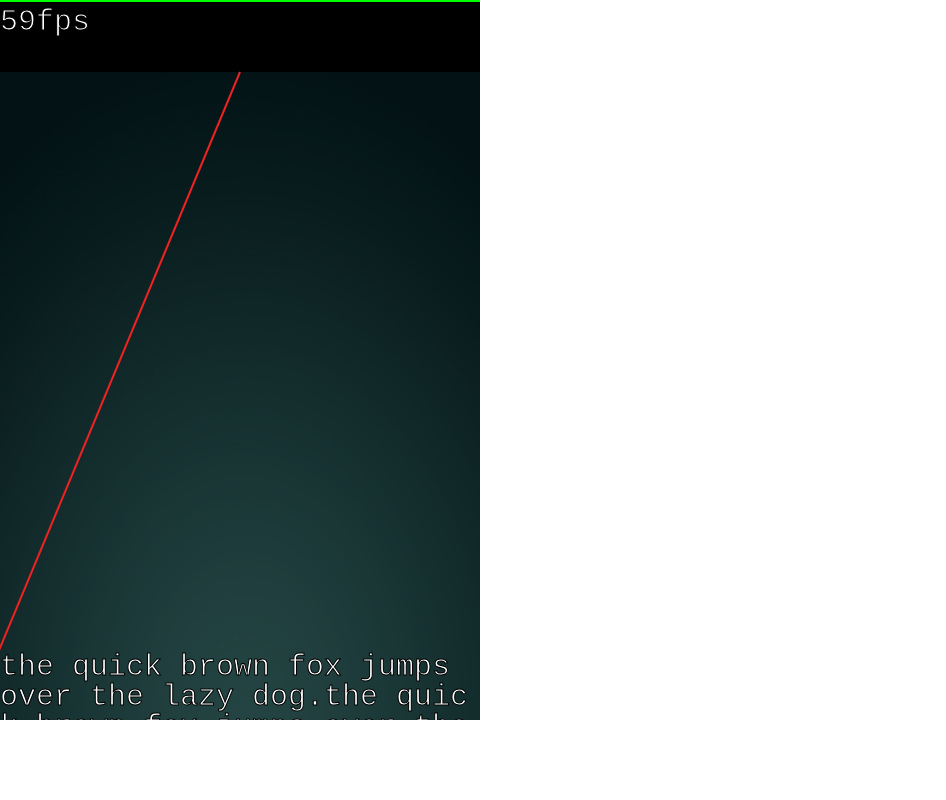
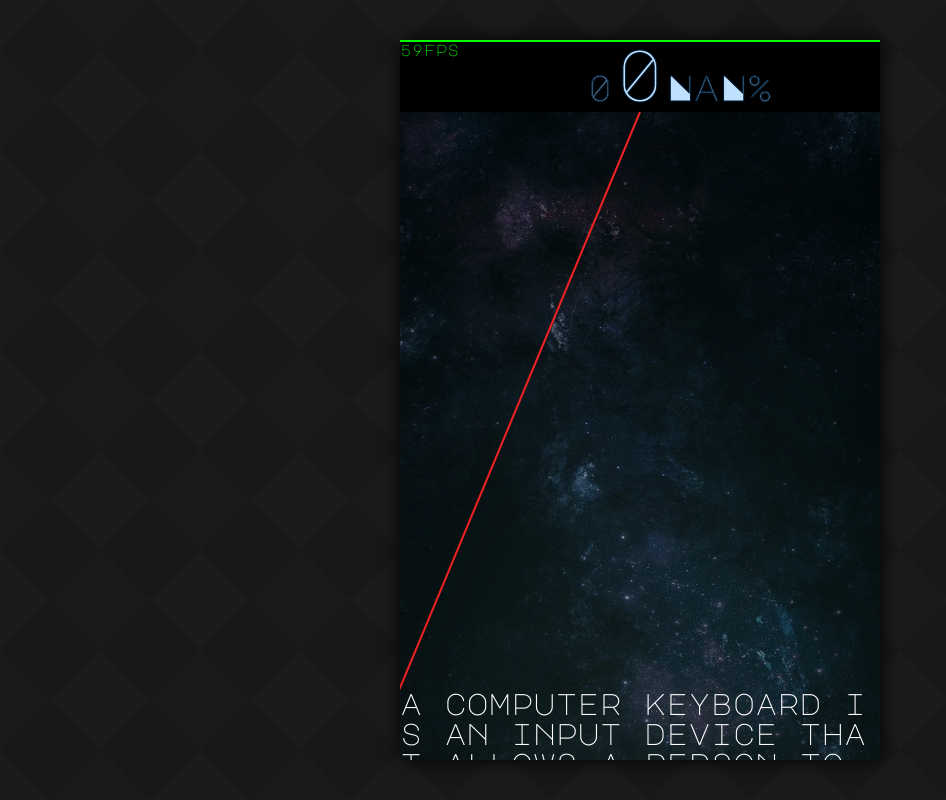
Before and after one commit to projectigneous/Ultratype, a plain HTML site: page index.html in a window 1280 px wide. Shown: the whole page, without its empty margins (0-946 px from the left). Drawn offline with Linux system fonts and the light colour scheme.

Commit message:
nicer asthetics

```diff
--- a/index.css
+++ b/index.css
@@ -1,3 +1,18 @@
 body {
     margin: 0;
+    background-image: url("./assets/img/page.png");
+    background-size: 100px,100px;
 }
+
+canvas {
+    position:fixed;
+    max-height:100vh;
+    max-width:100vw;
+    -webkit-box-shadow: 0px 0px 21px -1px rgba(0,0,0,01);
+    -moz-box-shadow: 0px 0px 21px -1px rgba(0,0,0,01);
+    box-shadow: 0px 0px 21px -1px rgba(0,0,0,01);
+    left:50vw;
+    top:50vh;
+    transform: translate(-50%,-50%);
+
+}
--- a/index.html
+++ b/index.html
@@ -1,6 +1,7 @@
 <head>
     <title>Ultratype</title>
     <link rel="stylesheet" href="index.css"/>
+    <link href="https://fonts.googleapis.com/css?family=Major+Mono+Display&display=swap" rel="stylesheet">
 </head>
 <body>
     <canvas id="canvas" width="480" height="720"></canvas>
--- a/index.js
+++ b/index.js
@@ -3,13 +3,16 @@ var ctx = canvas.getContext("2d");
 var width = canvas.width
 var height = canvas.height
 const fontSize = 30
+const font = "Major Mono Display"
 const maxLines = 5000
 
 var game = {
     running: true,
     health: 50,
     maxHealth: 50,
-    text: "The quick brown fox jumps over the lazy dog.The quick brown fox jumps over the lazy dog.The quick brown fox jumps over the lazy dog.The quick brown fox jumps over the lazy dog.The quick brown fox jumps over the lazy dog.The quick brown fox jumps over the lazy dog.".toLowerCase(),
+    text: "A computer keyboard is an input device that allows a person to enter letters, numbers, and other symbols (these are called characters in a keyboard) into a computer. It is one of the most used input devices for computers. Using a keyboard to enter lots of data is called typing.".toLowerCase(),
+    textLength : 0,
+    startTime: performance.now(),
     textHeight: 0,
     textOffset: 0,
     speed: 0.25,
@@ -18,6 +21,9 @@ var game = {
     correct: 0,
     wrong: 0,
 }
+var frame = 0
+
+game.textLength = game.text.length
 
 var loadedImages = {}
 
@@ -33,7 +39,7 @@ function loadAndGrabImage(url) {
 }
 
 function drawLines() {
-    ctx.font = fontSize.toString() + "px monospace";
+    ctx.font = fontSize.toString() + "px " + font;
     ctx.fillStyle = "#fff"
     ctx.strokeStyle = "#000"
     var lines = []
@@ -59,6 +65,7 @@ function drawLines() {
     if (game.textHeight > (height * 0.9)) {
         game.health -= lines[0].length
         game.wrong += lines[0].length
+        game.score -= lines[0].length * 2
         game.streak = 0
         game.text = game.text.replace(lines[0],"")
         game.textHeight -= fontSize * 2
@@ -75,21 +82,58 @@ function drawLines() {
     for (var line of lines) {
 
         ctx.fillText(line,offset,top,width);
-        ctx.strokeText(line,offset,top,width);
+        //ctx.strokeText(line,offset,top,width);
         top += fontSize
         offset = 0
     }
 
 }
+
+function drawScore() {
+    ctx.strokeStyle = "#001e38"
+    ctx.fillStyle = "#bfe1ff"
+    ctx.font = height * 0.1 + "px " + font
+    var scoreText = Math.floor(game.score)
+    var scoreWidth = ctx.measureText(scoreText).width
+    ctx.fillText(scoreText,(width * 0.5) - (scoreWidth * 0.5), height * 0.085, width)
+    ctx.strokeText(scoreText,(width * 0.5) - (scoreWidth * 0.5), height * 0.085, width)
+
+    // streak
+    ctx.font = height * 0.05 + "px " + font
+    var streakText = Math.floor(game.streak)
+    var streakWidth = ctx.measureText(streakText).width
+    ctx.fillText(streakText,(width * 0.5) - (scoreWidth * 0.5) - streakWidth, height * 0.085, width)
+    ctx.strokeText(streakText,(width * 0.5) - (scoreWidth * 0.5) - streakWidth, height * 0.085, width)
+
+    // acc text
+    var accText = Math.floor((game.correct / (game.wrong + game.correct)) * 100) + "%"
+    var accWidth = ctx.measureText(accText).width
+    ctx.fillText(accText,(width * 0.5)  +(scoreWidth * 0.5), height * 0.085, width)
+    ctx.strokeText(accText,(width * 0.5) + (scoreWidth * 0.5), height * 0.085, width)
+
+
+
+    ctx.font = fontSize.toString() + "px " + font;
+}
+
 var frameTime = performance.now()
 var fpses = []
 var avgfps = -1
 
 function renderFrame() {
+    try {
+        frame += 1
+
         // clear
         ctx.clearRect(0,0,width,height);
         // draw backdrop
+        ctx.drawImage(loadAndGrabImage("assets/img/stars.jpg"), 0,(-frame % height),width,height)
+        ctx.drawImage(loadAndGrabImage("assets/img/stars.jpg"), 0,(-frame % height) + height,width,height)
+
+        ctx.globalAlpha = 0.4
         ctx.drawImage(loadAndGrabImage("assets/img/gradient.png"), 0,0,width,height)
+        ctx.globalAlpha = 1
+
         // draw base
         ctx.fillStyle = "#000"
         ctx.fillRect(0, 0, width, height * 0.1)
@@ -112,6 +156,8 @@ function renderFrame() {
         game.textHeight += game.speed
 
         drawLines()
+        if (game.score < 0) {game.score = 0}
+        drawScore()
 
         particles.render(ctx, game.running ? 1 : 0)
 
@@ -129,11 +175,28 @@ function renderFrame() {
             avgfps = avg
             fpses = []
         }
-    ctx.fillStyle = "#fff"
+        ctx.font = "16px " + font;
+        ctx.fillStyle = `hsl(${avgfps * 2},100%,50%)`
         ctx.strokeStyle = "#000"
-    ctx.fillText(Math.floor(avgfps) + "fps",0,fontSize)
-    ctx.strokeText(Math.floor(avgfps) + "fps",0,fontSize)
-
+        //ctx.lineWidth = 0
+        ctx.fillText(Math.floor(avgfps) + "fps",0,16)
+        //ctx.strokeText(Math.floor(avgfps) + "fps",0,16)
+        ctx.font = fontSize.toString() + "px " + font;
+    } catch(e) {console.error(e)}
+    var score = Math.round(game.score) * (game.maxHealth / game.maxHealth)
+    if (game.health <= 0) {
+        game.running = false
+        alert("Ooopsie Poopsie! You lose. Score: " + score)
+    }
+    if (game.text == "") {
+        game.running = false
+        var now = performance.now()
+        var timeTaken =  now - game.startTime
+        var avgC = (timeTaken / game.textLength) / 1000
+        var wpm = (60 / avgC) / 5
+        console.log({now,timeTaken,avgC,wpm})
+        alert("YOU WIN! GOWON LAD! SCORE " + score + ". WPM: "+ Math.floor(wpm))
+    }
     if (game.running) {
         requestAnimationFrame(renderFrame)
     }
@@ -151,14 +214,14 @@ onkeydown = function(evt) {
         var cwidth = ctx.measureText(key).width
         game.textOffset += cwidth
 
-        for (var i =0; i < 5000; i++) {
+        for (var i =0; i < 100; i++) {
             particles.create(game.textOffset - (cwidth / 2), (height - game.textHeight) + (fontSize / 2))
         }
 
         if (game.textOffset > width - cwidth) {
             game.textOffset = 0
             game.textHeight -= fontSize * (2 + (game.streak/50))
-            game.speed = game.speed * 1.1
+            game.speed = game.speed * (2 - (game.textLength / 250))
         }
 
     } else {
@@ -169,6 +232,7 @@ onkeydown = function(evt) {
     if (game.textHeight < 0) {
         game.textHeight = fontSize
     }
+    if (game.score < 0) {game.score = 0}
 }
 
 
```
Also changed, not shown: assets/img/grid.png (added), assets/img/page.png (added), assets/img/stars.jpg (added). Lines whose indentation alone changed are shown as unchanged.
